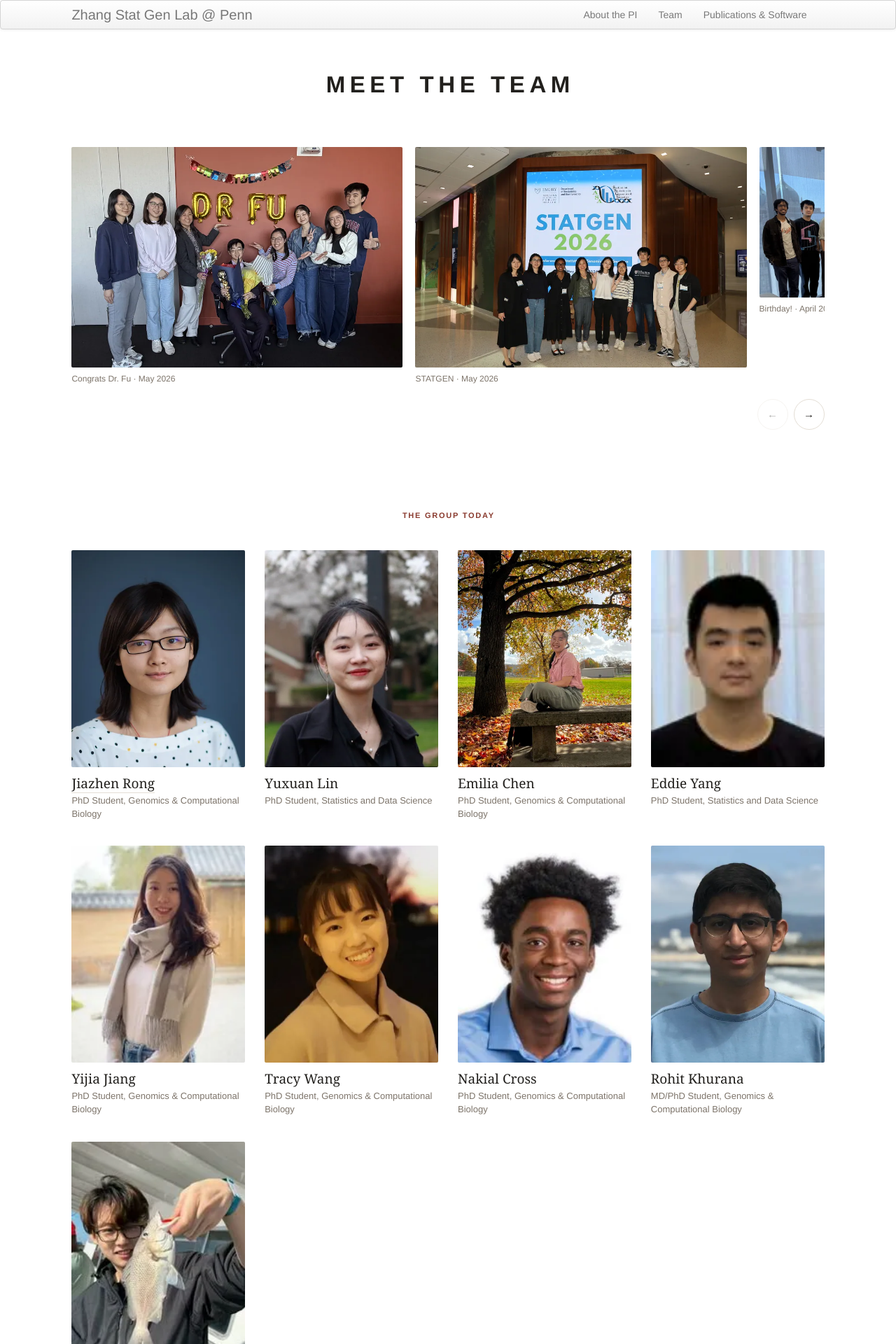
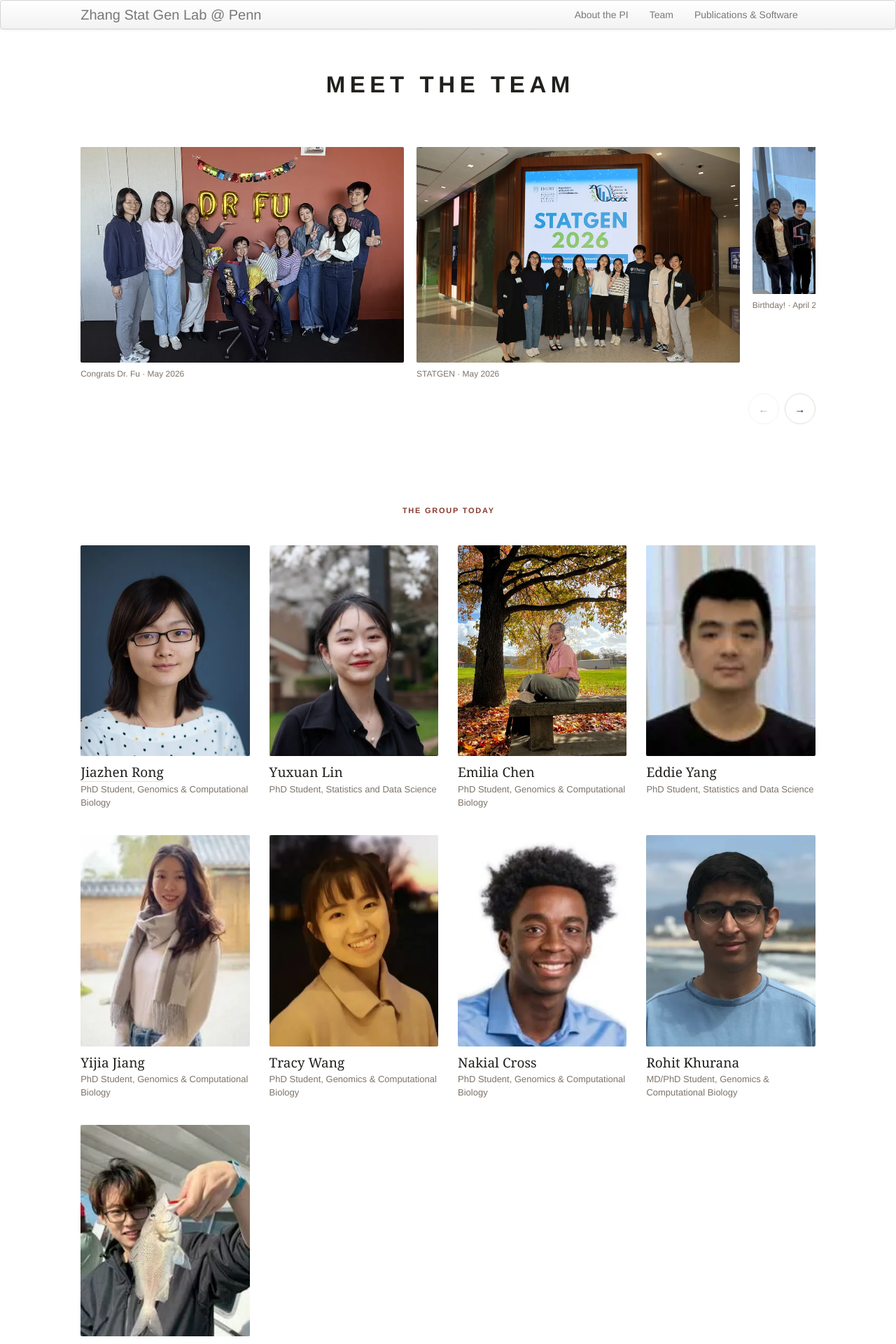
Before and after one commit to nzhanglab/nzhanglab.github.io, a Jekyll site: the page built from pages/team.html, in a window 1280 px wide. Shown: the top 1920 px of the page at 70% size. Built offline with Jekyll 4.4.1, drawn with Linux system fonts in a browser that asks for light colours.

Commit message:
Widen the side margin to clear 8% and match the page title to the masthead
84vw left 8% of the layout viewport, but a desktop scrollbar takes ~15px, so
against the window it measured nearer 7.3%. 82vw clears 8% either way.

Co-Authored-By: Claude Opus 5 (1M context) <noreply@anthropic.com>
Claude-Session: https://claude.ai/code/session_01J9pmwwgMJKDJpt5GHaLedS

```diff
--- a/assets/themes/twitter/css/team.css
+++ b/assets/themes/twitter/css/team.css
@@ -34,13 +34,13 @@
 
    `max-width` alone leaves no margin at all once the viewport is narrower than
    the cap, so between roughly 1000 and 1080px the content ran edge to edge.
-   Capping at 84vw instead keeps at least 8% clear on each side at every
+   Capping at 82vw instead keeps at least 8% clear on each side at every
    desktop width, while still stopping at 1080px on a large monitor. Phones
    keep their own tighter gutter below. */
 .container-wide { max-width: 1080px; }
 
 @media (min-width: 600px) {
-  .container-wide { max-width: min(1080px, 84vw); }
+  .container-wide { max-width: min(1080px, 82vw); }
 }
 
 .team *, .team *::before, .team *::after { box-sizing: border-box; }
--- a/pages/team.html
+++ b/pages/team.html
@@ -1,6 +1,6 @@
 ---
 layout: page
-title: Meet the Zhang Lab
+title: Meet the Team
 description: The people of the Zhang Statistical Genomics Lab at Penn
 extra_css: team.css
 wide: true
```
